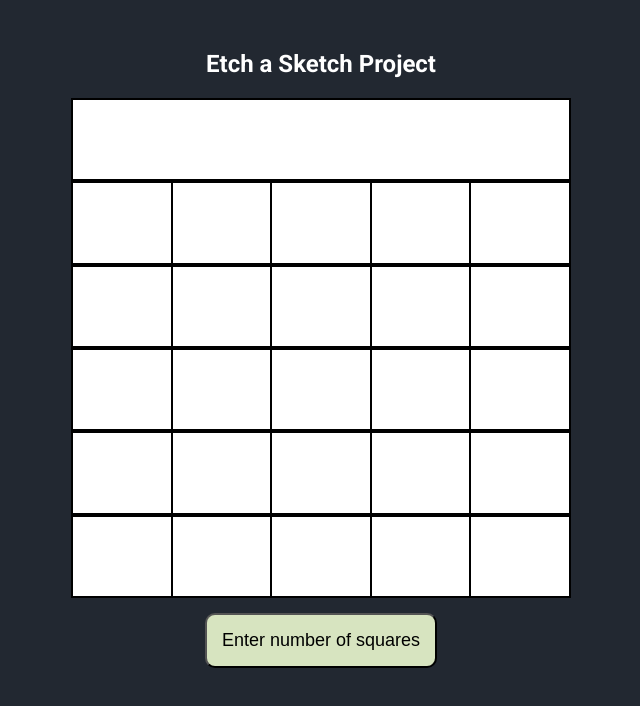
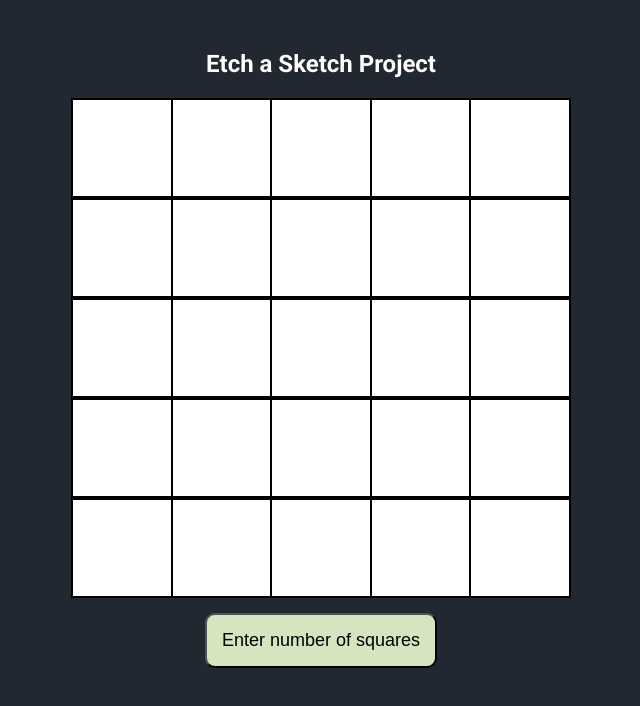
Before and after one commit to jmolinski04/Etch-a-Sketch, a plain HTML site: page index.html in a window 1280 px wide. Shown: the whole page, without its empty margins (319-959 px from the left). Drawn offline with Linux system fonts and the light colour scheme.

Commit message:
Fixed occuring bug - I forgot to remove hardcoded html elements that were not generated by JavaScript code

```diff
--- a/index.html
+++ b/index.html
@@ -12,9 +12,6 @@
 
       <div class="container">
         <!-- Generated squares using JavaScript -->
-        <div class="row">
-          <div class="column"></div>
-        </div>
       </div>
       <button class="popup-btn" type="button">Enter number of squares</button>
     </section>
```
